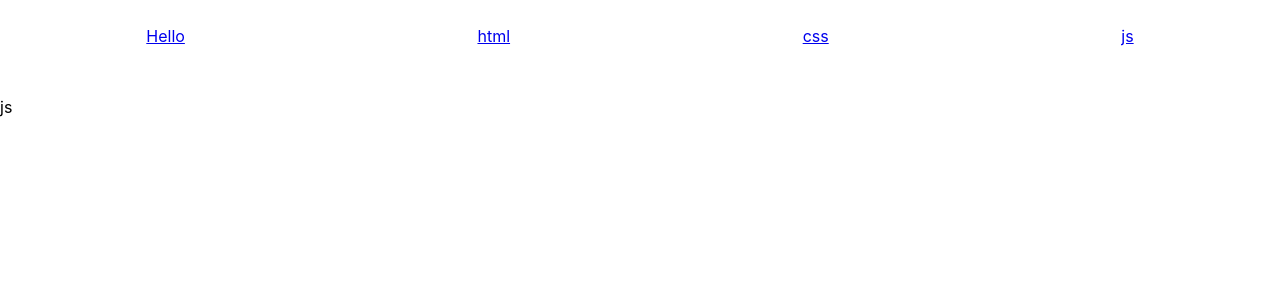
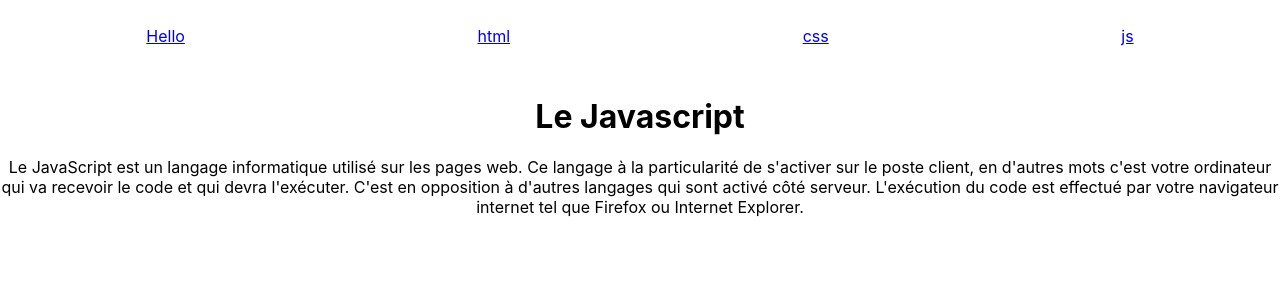
Before and after one commit to Chojiu15/atelier_react-router, a React (Create React App) app: page /js in a window 1280 px wide. Shown: the top 300 px of the page. Built offline with nearby package versions, Linux system fonts and the light colour scheme.

Commit message:
adding javascript template

```diff
--- a/src/components/JsDefinition.jsx
+++ b/src/components/JsDefinition.jsx
@@ -1,7 +1,20 @@
 import React from 'react';
 
 const JsDefinition = () => {
-	return <div>js</div>;
+	const stylus = {
+		textAlign: 'center'
+	};
+	return (
+		<div style={stylus}>
+			<h1>Le Javascript</h1>
+			<p>
+				Le JavaScript est un langage informatique utilisé sur les pages web. Ce langage à la particularité de s'activer
+				sur le poste client, en d'autres mots c'est votre ordinateur qui va recevoir le code et qui devra l'exécuter.
+				C'est en opposition à d'autres langages qui sont activé côté serveur. L'exécution du code est effectué par votre
+				navigateur internet tel que Firefox ou Internet Explorer.
+			</p>
+		</div>
+	);
 };
 
 export default JsDefinition;
```
